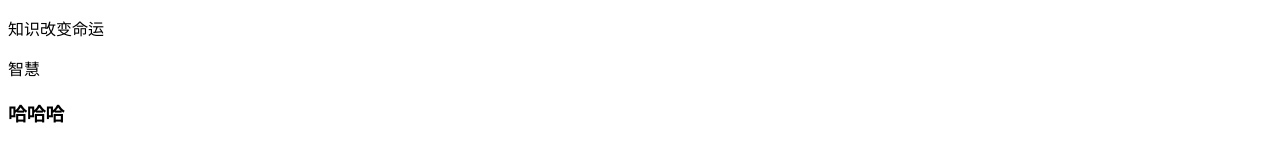
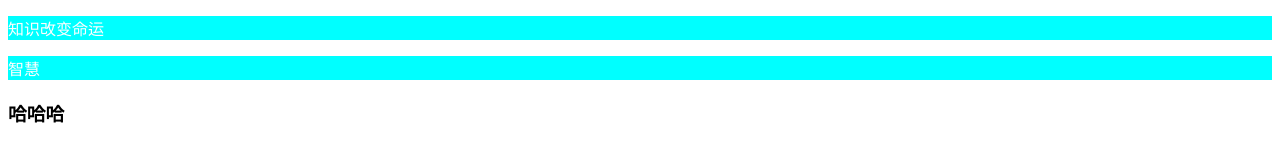
Before and after one commit to long-only/project12, a plain HTML site: page index.html in a window 1280 px wide. Drawn offline with Linux system fonts and the light colour scheme.

Commit message:
css/style.css

```diff
--- /dev/null
+++ b/css/style.css
@@ -0,0 +1,4 @@
+p{
+    background-color: aqua;
+    color: #FFF;
+}
--- a/index.html
+++ b/index.html
@@ -5,6 +5,7 @@
     <meta http-equiv="X-UA-Compatible" content="IE=edge">
     <meta name="viewport" content="width=device-width, initial-scale=1.0">
     <title>Document</title>
+    <link rel="stylesheet" href="css/style.css">
     <script src="js/all.js"></script>
 </head>
 <body>
```
